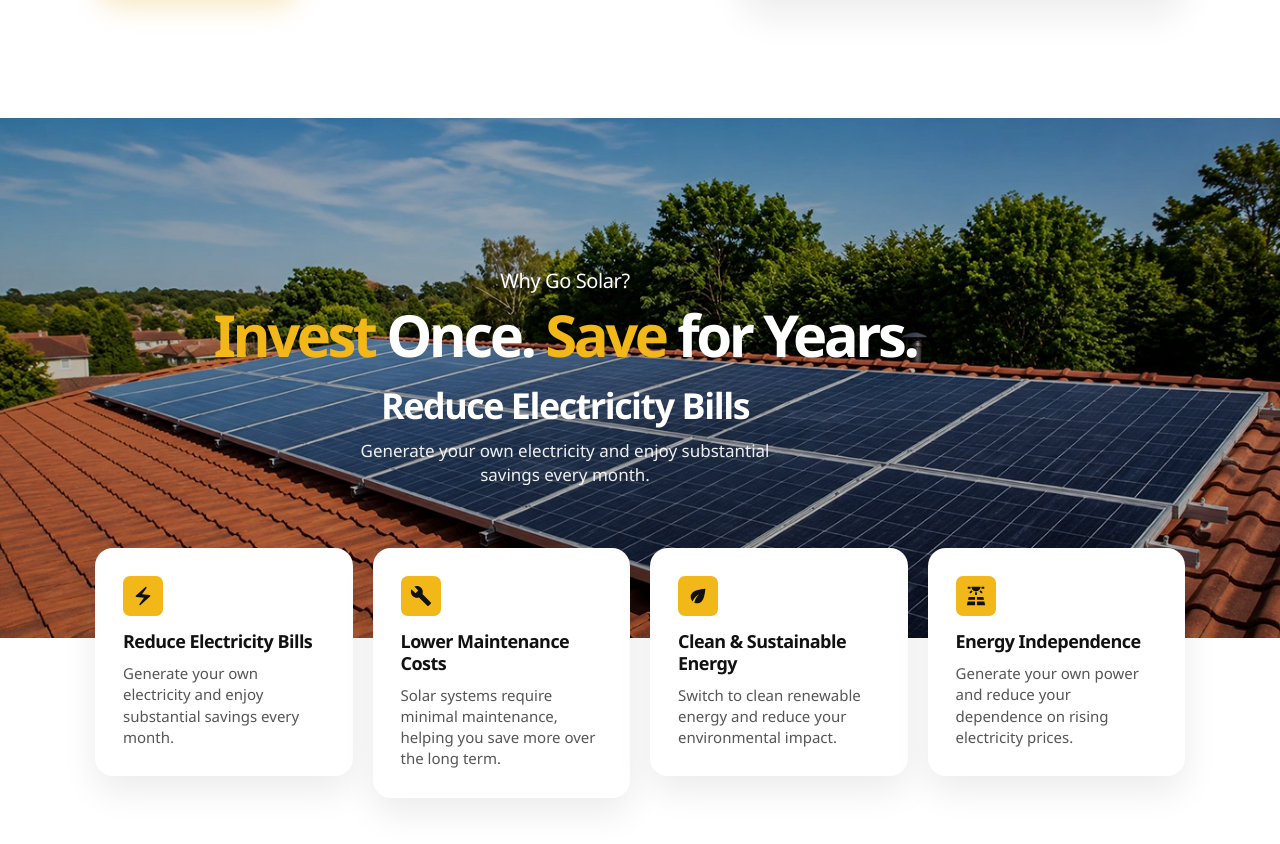
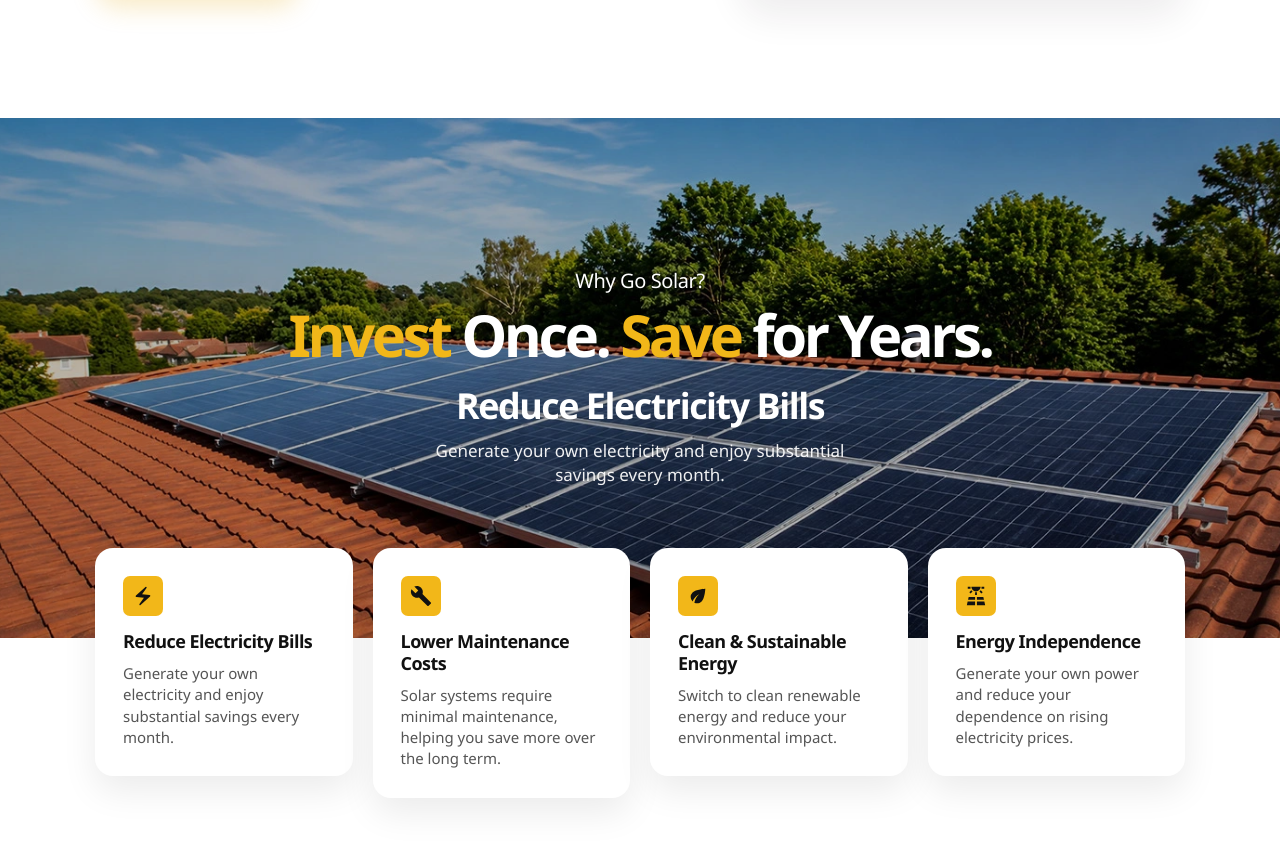
Before and after one commit to nikhilkumar202002/GPS-SOLAR, a Next.js app: page / in a window 1280 px wide. Shown: the part 5049-5893 px from the top of the page. Built offline with nearby package versions, Linux system fonts and the light colour scheme.

Commit message:
fix: correct selector for container in why-solar-heroShell for proper styling

```diff
--- a/app/component/sections/SectionStyles.css
+++ b/app/component/sections/SectionStyles.css
@@ -1985,7 +1985,7 @@ a.home-contact-contactItem:focus-visible {
   text-align: center;
 }
 
-.why-solar-heroShell :global(.container) {
+.why-solar-heroShell .container {
   width: 100%;
   height: 100%;
   display: flex;
```
